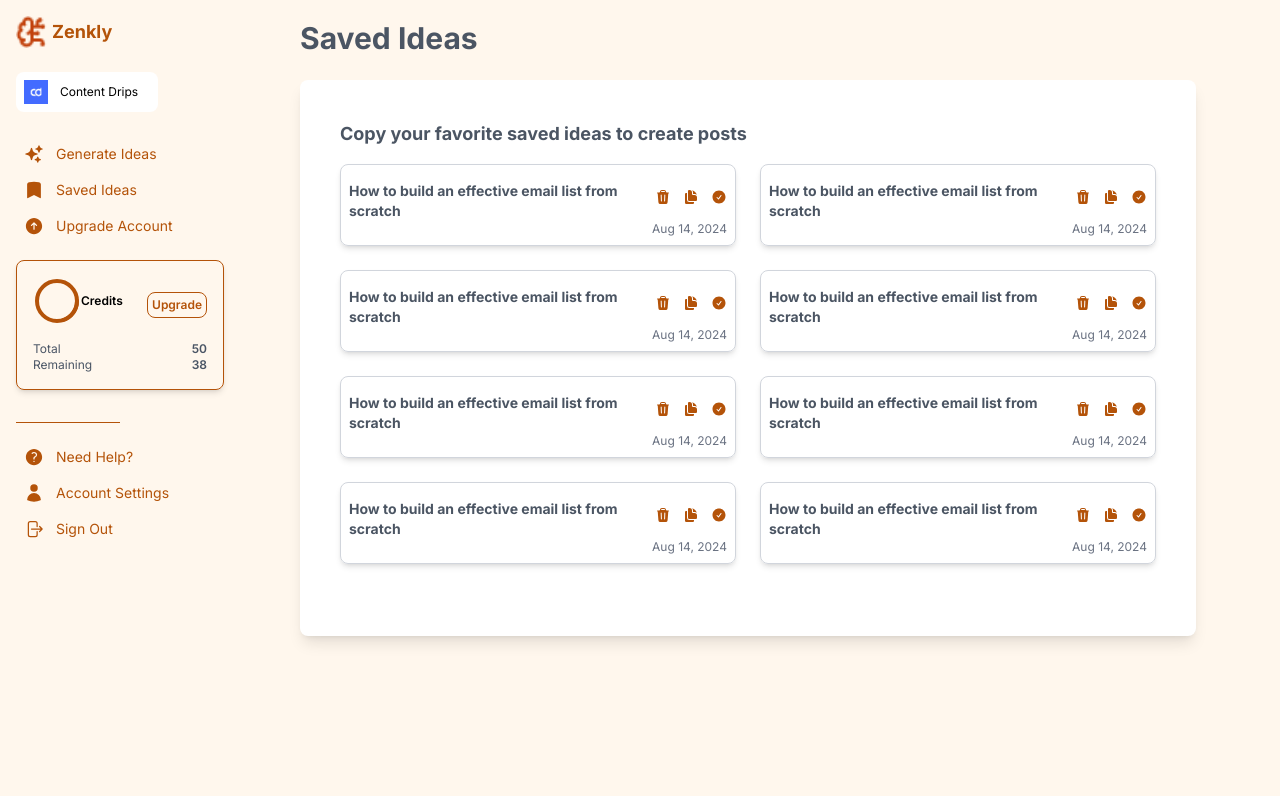
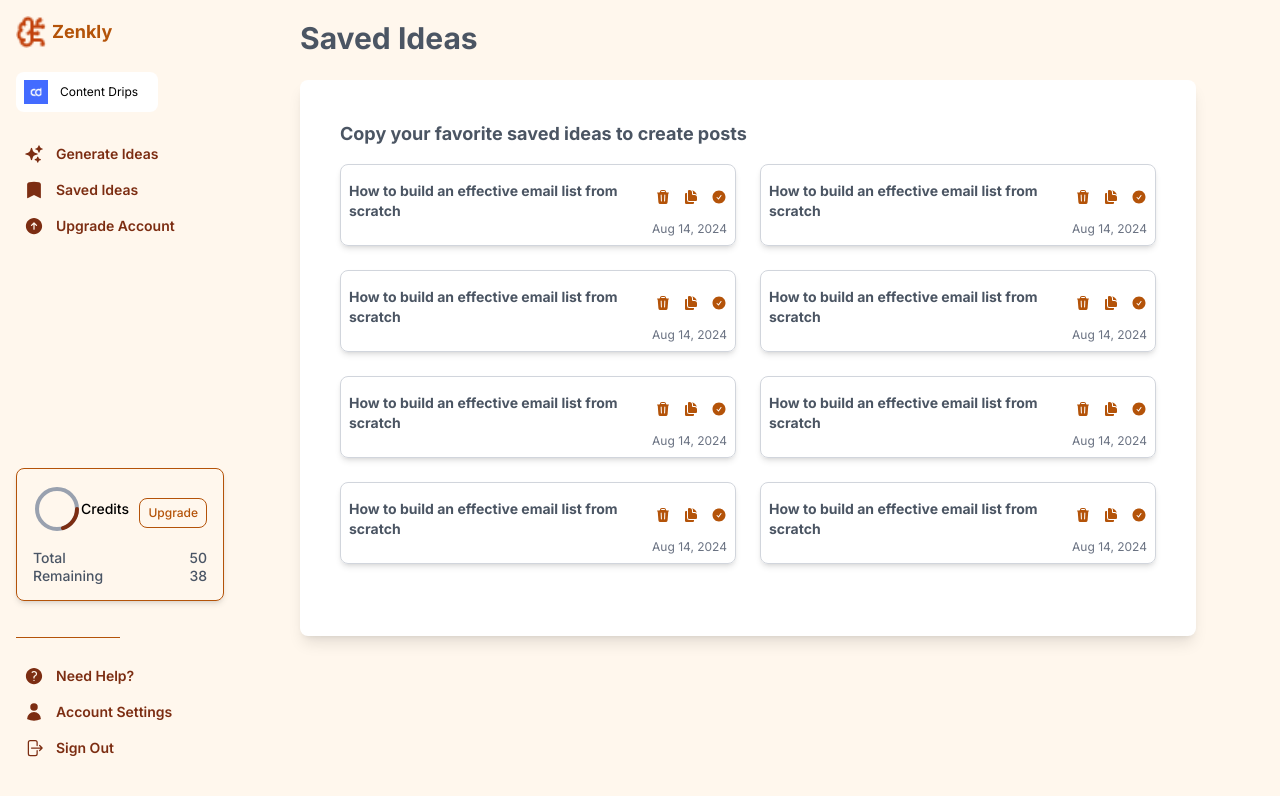
Before and after one commit to RaimaAftab95/ZenklyUpdate, a React (Vite) app: page /saved-ideas in a window 1280 px wide. Shown: the top 796 px of the page. Built offline with nearby package versions, Linux system fonts and the light colour scheme; no server answers.

Commit message:
Improve generate ideas choose blogs UI (#21)

```diff
--- a/src/components/ProgressBox.jsx
+++ b/src/components/ProgressBox.jsx
@@ -2,12 +2,12 @@ import PropTypes from 'prop-types';
 
 export default function ProgressBox({ progress }) {
   return (
-    <div className="border-secondary-lighter mx-4 rounded-lg border p-4 shadow-md">
+    <div className="border-primary mx-4 rounded-lg border p-4 shadow-md">
       <div className="flex items-center justify-between">
         <div className="relative flex items-center justify-center">
           <svg className="h-12 w-12">
             <circle
-              className="text-lightgraytext"
+              className="text-gray-400"
               strokeWidth="4"
               stroke="currentColor"
               fill="transparent"
@@ -16,7 +16,7 @@ export default function ProgressBox({ progress }) {
               cy="24"
             />
             <circle
-              className="text-primary-dark"
+              className="text-secondary"
               strokeWidth="4"
               strokeDasharray="125.6"
               strokeDashoffset={125.6 - (125.6 * progress) / 100}
@@ -29,21 +29,23 @@ export default function ProgressBox({ progress }) {
             />
           </svg>
 
-          <span className="text-xs font-semibold text-black">Credits</span>
+          <span className="text-sm leading-tight font-medium text-black">
+            Credits
+          </span>
         </div>
         <div className="flex flex-col items-start">
-          <button className="border-primary-lighter text-primary-lighter mt-2 rounded-lg border px-1 py-1 text-xs font-semibold">
+          <button className="border-primary-lighter text-primary-lighter mt-2 rounded-lg border p-2 text-xs leading-none font-medium">
             Upgrade
           </button>
         </div>
       </div>
-      <div className="mt-4 flex justify-between text-xs text-gray-600">
+      <div className="mt-4 flex justify-between text-sm leading-tight font-medium text-gray-600">
         <span>Total</span>
-        <span className="font-semibold">50</span>
+        <span>50</span>
       </div>
-      <div className="flex justify-between text-xs text-gray-600">
+      <div className="flex justify-between text-sm leading-tight font-medium text-gray-600">
         <span>Remaining</span>
-        <span className="font-semibold">38</span>
+        <span>38</span>
       </div>
     </div>
   );
--- a/src/components/Sidebar.jsx
+++ b/src/components/Sidebar.jsx
@@ -83,40 +83,41 @@ export default function Sidebar() {
           </div>
 
           {/* Menu Items */}
-          <nav className="text-primary-dark text-sm">
+          <nav className="text-secondary text-sm leading-tight font-semibold tracking-normal">
             <div className="hover:bg-secondary-light sm:hover:bg-primary-light flex cursor-pointer items-center space-x-3 rounded-lg p-2">
-              <SparklesIcon className="text-primary h-5 w-5" />
+              <SparklesIcon className="h-5 w-5" />
               <span>Generate Ideas</span>
             </div>
             <div className="hover:bg-secondary-light sm:hover:bg-primary-light flex cursor-pointer items-center space-x-3 rounded-lg p-2">
-              <BookmarkIcon className="text-primary h-5 w-5" />
+              <BookmarkIcon className="h-5 w-5" />
               <span>Saved Ideas</span>
             </div>
             <div className="hover:bg-secondary-light sm:hover:bg-primary-light flex cursor-pointer items-center space-x-3 rounded-lg p-2">
-              <ArrowUpCircleIcon className="text-primary h-5 w-5" />
+              <ArrowUpCircleIcon className="h-5 w-5" />
               <span>Upgrade Account</span>
             </div>
           </nav>
         </div>
 
+        <div className="h-52"></div>
         {location.pathname !== '/generate-idea' && (
           <ProgressBox progress={progress} />
         )}
 
         {/* Bottom Section */}
         <div className="p-4">
-          <hr className="border-secondary-lighter my-4 w-1/2" />
-          <nav className="text-primary-dark text-sm">
+          <hr className="border-secondary-lighter my-5 w-1/2" />
+          <nav className="text-secondary text-sm leading-tight font-semibold">
             <div className="hover:bg-secondary-light sm:hover:bg-primary-light flex cursor-pointer items-center space-x-3 rounded-lg p-2">
-              <QuestionMarkCircleIcon className="text-primary h-5 w-5" />
+              <QuestionMarkCircleIcon className="h-5 w-5" />
               <span>Need Help?</span>
             </div>
             <div className="hover:bg-secondary-light sm:hover:bg-primary-light flex cursor-pointer items-center space-x-3 rounded-lg p-2">
-              <UserIcon className="text-primary h-5 w-5" />
+              <UserIcon className="h-5 w-5" />
               <span>Account Settings</span>
             </div>
             <div className="hover:bg-secondary-light sm:hover:bg-primary-light flex cursor-pointer items-center space-x-3 rounded-lg p-2">
-              <ArrowRightStartOnRectangleIcon className="text-primary h-5 w-5" />
+              <ArrowRightStartOnRectangleIcon className="h-5 w-5" />
               <span>Sign Out</span>
             </div>
           </nav>
--- a/src/index.css
+++ b/src/index.css
@@ -32,6 +32,7 @@
   --color-warning-content: #92400e;
   --color-error: #991b1b;
   --color-error-content: #fee2e2;
+  --color-gradient-bg: linear-gradient(180deg, #fed7aa 0%, #ffedd5 100%);
   --radius-selector: 0.5rem;
   --radius-field: 0.5rem;
   --radius-box: 2rem;
```
Also changed, not shown: src/pages/GenerateIdeaChooseBlogs.jsx (+79 -51 lines).
